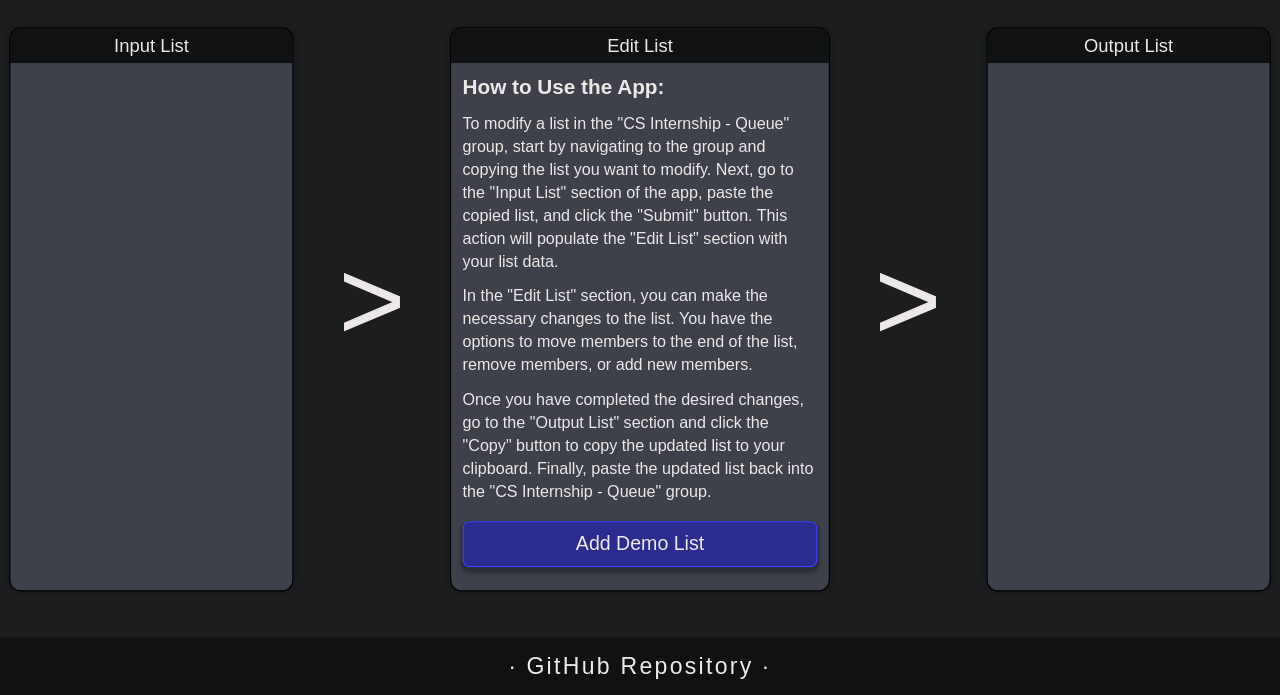
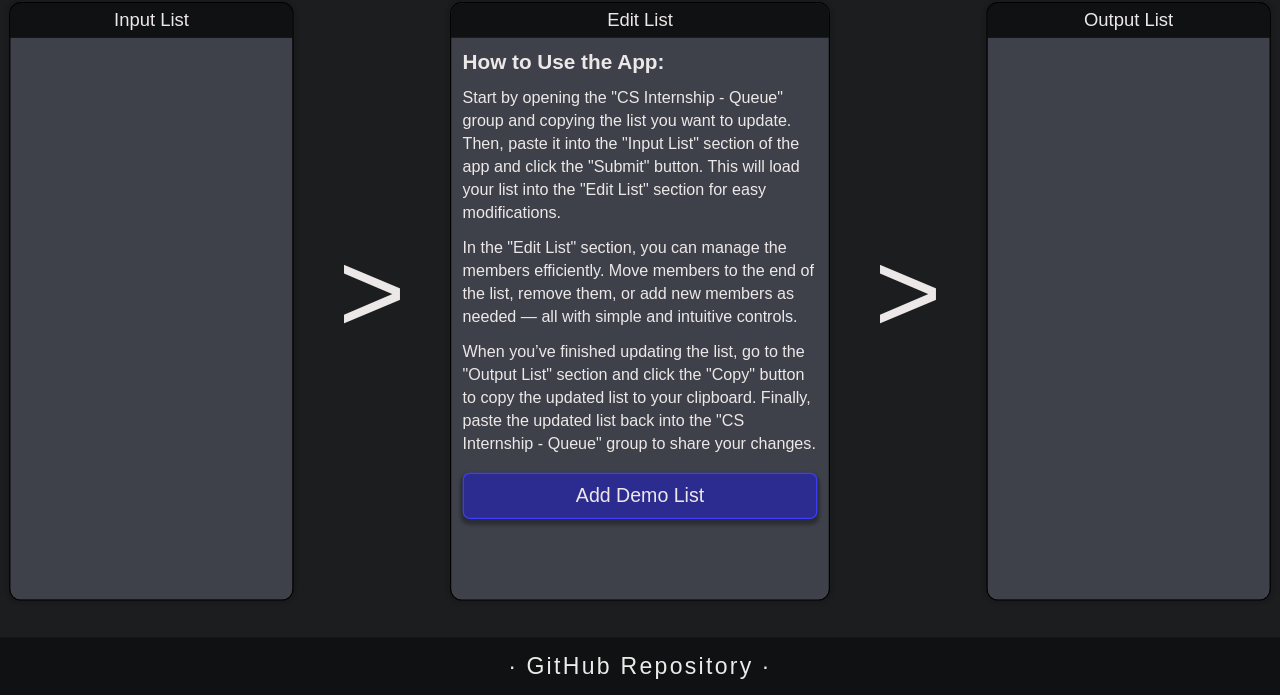
Before and after one commit to Ali-Sdg90/CS-Queue-Message-Maker, a plain HTML site: page index.html in a window 1280 px wide. Shown: the part 105-800 px from the top of the page. Drawn offline with nearby package versions, Linux system fonts and the light colour scheme.

Commit message:
Refactor input handling in convertInput functions, update demo list text, enhance output management, and improve styling for better layout and usability

```diff
--- a/JS/convertInput.js
+++ b/JS/convertInput.js
@@ -1,7 +1,13 @@
 "use strict";
 const convertInputToEditableList = () => {
     inputArray = input.value.split("\n");
-    course = inputArray[0].split(" ")[2];
+    if (inputArray[0].split(" ").filter((word) => word.startsWith("#")).length >
+        1) {
+        course = inputArray[0].split(" ")[3];
+    }
+    else {
+        course = inputArray[0].split(" ")[2];
+    }
     membersArray = [];
     for (let i = 2; i < inputArray.length - 3; i++) {
         membersArray.push(inputArray[i]);
@@ -9,7 +15,6 @@ const convertInputToEditableList = () => {
     memberBits = membersArray.map((memberArray) => {
         return memberArray.split(" ");
     });
-    console.log(JSON.stringify(memberBits, null, 2));
     editList.innerHTML = "";
     for (let i = 0; i < memberBits.length; i++) {
         editList.innerHTML += `
--- a/JS/demoList.js
+++ b/JS/demoList.js
@@ -1,6 +1,6 @@
 "use strict";
 const addDemoList = () => {
-    input.value = `آپدیت صف #دمو 👇🏻
+    input.value = `#آپدیت_صف مصاحبه دوره #دمو 👇🏻
 
 1- علی صادقی @Ali_Sdg90
 2- حسام حسنی @HessamHasaniWP
--- a/JS/output.js
+++ b/JS/output.js
@@ -17,7 +17,6 @@ const updateOutput = () => {
     output.textContent = outputText;
     const addMembers = document.querySelectorAll(".add-member");
     if (addMembers.length > 2) {
-        console.log("REMOVE");
         addMembers[addMembers.length - 2].remove();
     }
 };
@@ -25,7 +24,6 @@ const copyBtn = document.querySelector(".copy-output");
 copyBtn.addEventListener("click", () => {
     if (output.textContent) {
         navigator.clipboard.writeText(output.textContent).then(() => {
-            console.log(`Copied to clipboard`);
             copyBtn.textContent = "Copied";
             setTimeout(() => {
                 copyBtn.textContent = "Copy";
--- a/Style/_base-sections.scss
+++ b/Style/_base-sections.scss
@@ -4,7 +4,7 @@
     flex-flow: row nowrap;
     justify-content: center;
     align-items: flex-end;
-    height: 80px;
+    height: 66px;
     padding-bottom: 3px;
     text-shadow: 2.5px 0 rgba(98, 0, 255, 0.4), -2.5px 0 rgba(255, 0, 0, 0.4);
     font-size: 34px;
@@ -12,7 +12,7 @@
 
 .page-main-section {
     width: 100%;
-    height: 560px;
+    height: 574px;
     display: flex;
     flex-flow: row nowrap;
     justify-content: center;
--- a/Style/_edit-section.scss
+++ b/Style/_edit-section.scss
@@ -1,6 +1,6 @@
 .edit-section {
     width: 400px;
-    height: 490px;
+    height: 520px;
     border-radius: 10px;
     overflow: hidden;
     padding-top: 30px;
--- a/Style/_input-output-sections.scss
+++ b/Style/_input-output-sections.scss
@@ -4,7 +4,7 @@
     border: 1px solid rgb(0, 0, 0);
     border-radius: 10px;
     overflow: hidden;
-    height: 490px;
+    height: 520px;
     position: relative;
     padding-top: 30px;
     box-shadow: 0 0 3px 3px rgba(0, 0, 0, 0.1);
--- a/TS/convertInput.ts
+++ b/TS/convertInput.ts
@@ -1,7 +1,14 @@
 const convertInputToEditableList = () => {
     inputArray = input.value.split("\n");
 
-    course = inputArray[0].split(" ")[2];
+    if (
+        inputArray[0].split(" ").filter((word) => word.startsWith("#")).length >
+        1
+    ) {
+        course = inputArray[0].split(" ")[3];
+    } else {
+        course = inputArray[0].split(" ")[2];
+    }
 
     membersArray = [];
 
@@ -15,7 +22,7 @@ const convertInputToEditableList = () => {
         return memberArray.split(" ");
     });
 
-    console.log(JSON.stringify(memberBits, null, 2));
+    // console.log(JSON.stringify(memberBits, null, 2));
 
     // Clear How-to or old queue-list
     editList.innerHTML = "";
--- a/TS/demoList.ts
+++ b/TS/demoList.ts
@@ -1,5 +1,5 @@
 const addDemoList = () => {
-    input.value = `آپدیت صف #دمو 👇🏻
+    input.value = `#آپدیت_صف مصاحبه دوره #دمو 👇🏻
 
 1- علی صادقی @Ali_Sdg90
 2- حسام حسنی @HessamHasaniWP
--- a/TS/output.ts
+++ b/TS/output.ts
@@ -26,7 +26,7 @@ const updateOutput = () => {
 
     // console.log(addMembers, addMembers.length);
     if (addMembers.length > 2) {
-        console.log("REMOVE");
+        // console.log("REMOVE");
 
         addMembers[addMembers.length - 2].remove();
     }
@@ -38,7 +38,7 @@ copyBtn.addEventListener("click", () => {
     if (output.textContent) {
         // Copy function
         navigator.clipboard.writeText(output.textContent).then(() => {
-            console.log(`Copied to clipboard`);
+            // console.log(`Copied to clipboard`);
             copyBtn.textContent = "Copied";
             setTimeout(() => {
                 copyBtn.textContent = "Copy";
--- a/index.html
+++ b/index.html
@@ -95,32 +95,28 @@
                                     How to Use the App:
                                 </h3>
                                 <div class="how-to-use-text">
-                                    To modify a list in the "CS Internship -
-                                    Queue" group, start by navigating to the
+                                    Start by opening the "CS Internship - Queue"
                                     group and copying the list you want to
-                                    modify. Next, go to the "Input List" section
-                                    of the app, paste the copied list, and click
-                                    the "Submit" button. This action will
-                                    populate the "Edit List" section with your
-                                    list data.
+                                    update. Then, paste it into the "Input List"
+                                    section of the app and click the "Submit"
+                                    button. This will load your list into the
+                                    "Edit List" section for easy modifications.
                                 </div>
                                 <div class="how-to-use-text">
-                                    In the "Edit List" section, you can make the
-                                    necessary changes to the list. You have the
-                                    options to move members to the end of the
-                                    list, remove members, or add new members.
+                                    In the "Edit List" section, you can manage
+                                    the members efficiently. Move members to the
+                                    end of the list, remove them, or add new
+                                    members as needed — all with simple and
+                                    intuitive controls.
                                 </div>
                                 <div class="how-to-use-text">
-                                    Once you have completed the desired changes,
-                                    go to the "Output List" section and click
-                                    the "Copy" button to copy the updated list
-                                    to your clipboard. Finally, paste the
-                                    updated list back into the "CS Internship -
-                                    Queue" group.
+                                    When you’ve finished updating the list, go
+                                    to the "Output List" section and click the
+                                    "Copy" button to copy the updated list to
+                                    your clipboard. Finally, paste the updated
+                                    list back into the "CS Internship - Queue"
+                                    group to share your changes.
                                 </div>
-                                <!-- <div class="how-to-use-text">
-                                    Happy queuing!
-                                </div> -->
                                 <div class="how-to-use-btn">Add Demo List</div>
                                 <br />
                             </div>
```
Also changed, not shown: Style/style.css.
